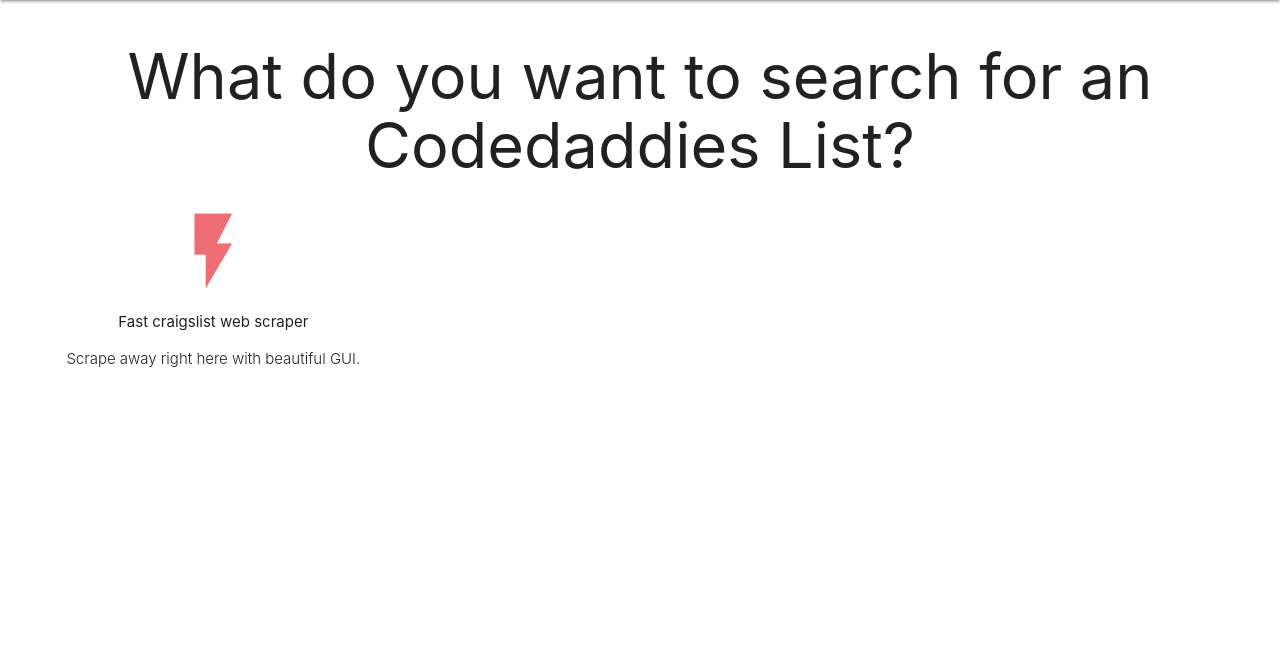
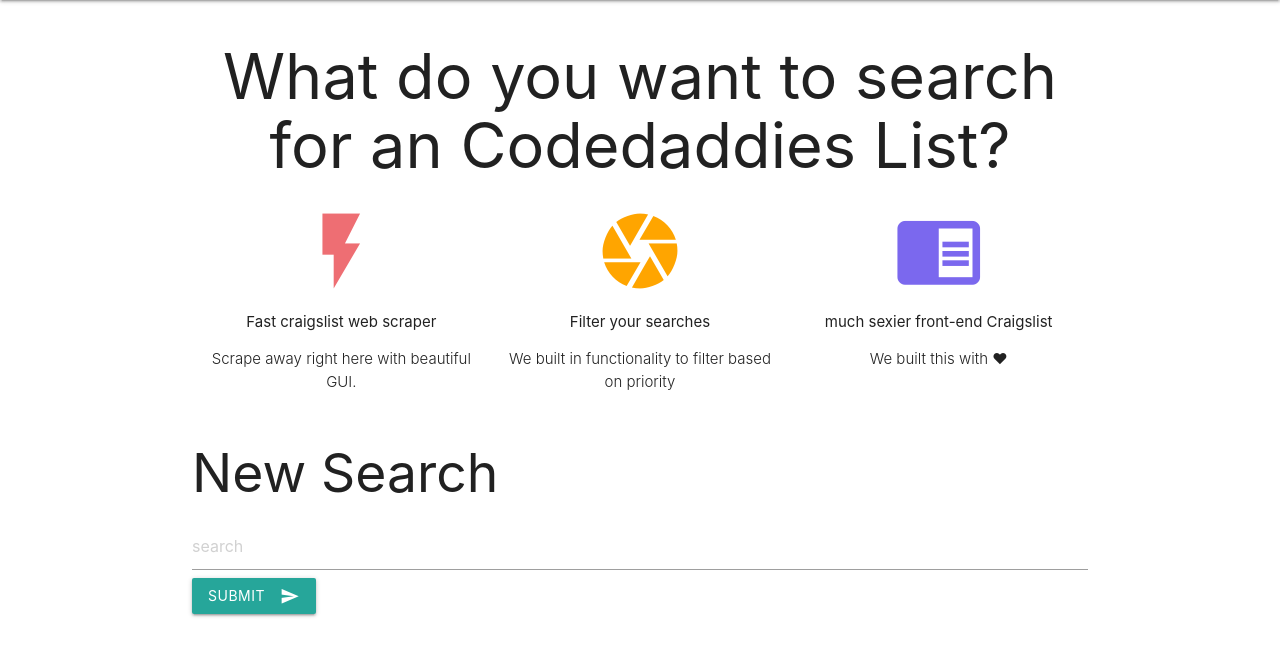
Before and after one commit to shubhjagdale/codedaddies_list, a Django app: page / in a window 1280 px wide. Shown: the part 64-720 px from the top of the page. Run offline with Django 3.2, Linux system fonts and the light colour scheme.

Commit message:
Front End Added

```diff
--- a/my_app/urls.py
+++ b/my_app/urls.py
@@ -3,4 +3,5 @@
 
 urlpatterns = [
     path('', views.home, name='home'),
+    path('new_search',views.new_search, name='new_search'),
 ]
--- a/my_app/views.py
+++ b/my_app/views.py
@@ -1,6 +1,21 @@
 from django.shortcuts import render
+from bs4 import BeautifulSoup
+import requests
+from requests.compat import quote_plus
 
-
+BASE_CRAIGSLIST_URL = 'https://pune.craigslist.org/search/bbb?s=120'
 # Create your views here.
 def home(request):
     return render(request, 'base.html')
+
+def new_search(request):
+    search = request.POST.get('search')
+    final_url = BASE_CRAIGSLIST_URL
+    response = requests.get('https://pune.craigslist.org/search/bbb?query=cafe')
+    data = response.text
+    print(data)
+    stuff_for_frontend = {
+        'search': search,
+    }
+
+    return render(request,'my_app/new_search.html',stuff_for_frontend)
--- a/templates/base.html
+++ b/templates/base.html
@@ -20,6 +20,7 @@
     </div>
 </nav>
 
+<div class="container">
 <h1 style="text-align: center">What do you want to search for an Codedaddies List?</h1>
 <div class="row">
     <div class="col s4">
@@ -29,9 +30,39 @@
             <p class="light center">Scrape away right here with beautiful  GUI.</p>
         </div>
     </div>
+    <div class="col s4">
+        <div class="center">
+            <i class="large material-icons" style="color: orange">camera</i>
+            <p>Filter your searches</p>
+            <p class="light center">We built in functionality to filter based on priority</p>
+        </div>
+    </div>
+    <div class="col s4">
+        <div class="center">
+            <i class="large material-icons" style="color:mediumslateblue">chrome_reader_mode</i>
+            <p> much sexier front-end Craigslist</p>
+            <p class="light center">We built this with ❤</p>
+        </div>
+    </div>
+</div>
+<h2>New Search</h2>
+
+    <form action="{% url 'new_search' %}" method="post">
+        {% csrf_token %}
+        <input type="text" name="search" placeholder="search">
+        <button class="btn waves-effect waves-light" type="submit" name="action">Submit
+            <i class="material-icons right ">send</i>
+        </button>
+    </form>
+
+<!---DRY DO NOT REPEAT YOURSELF -->
+{% block content %}
+
+{% endblock content %}
+
 </div>
 
 
-
+<script src="https://cdnjs.cloudflare.com/ajax/libs/materialize/1.0.0/js/materialize.min.js">"></script>
 </body>
 </html>
```
Also changed, not shown: requirements.txt (added, +38 -0 lines), templates/my_app/new_search.html (added, +20 -0 lines).
